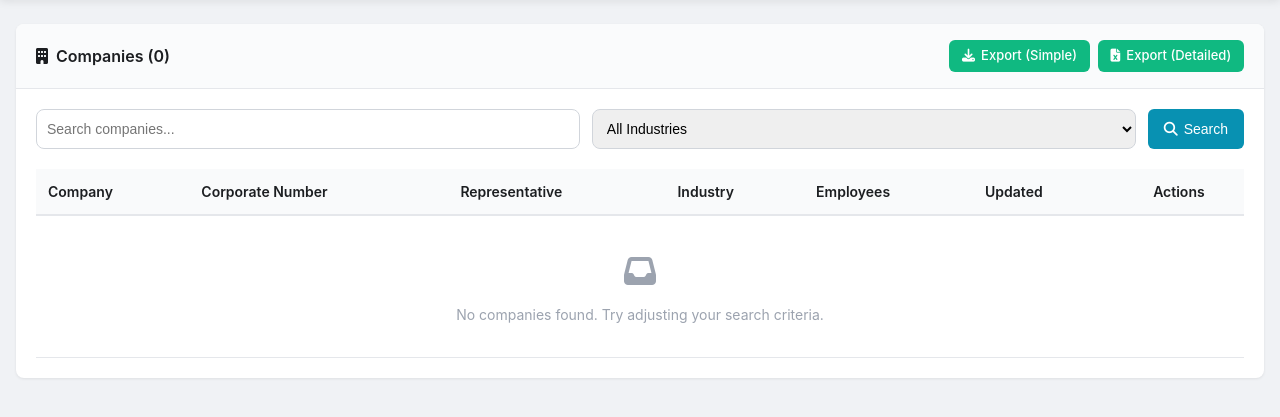
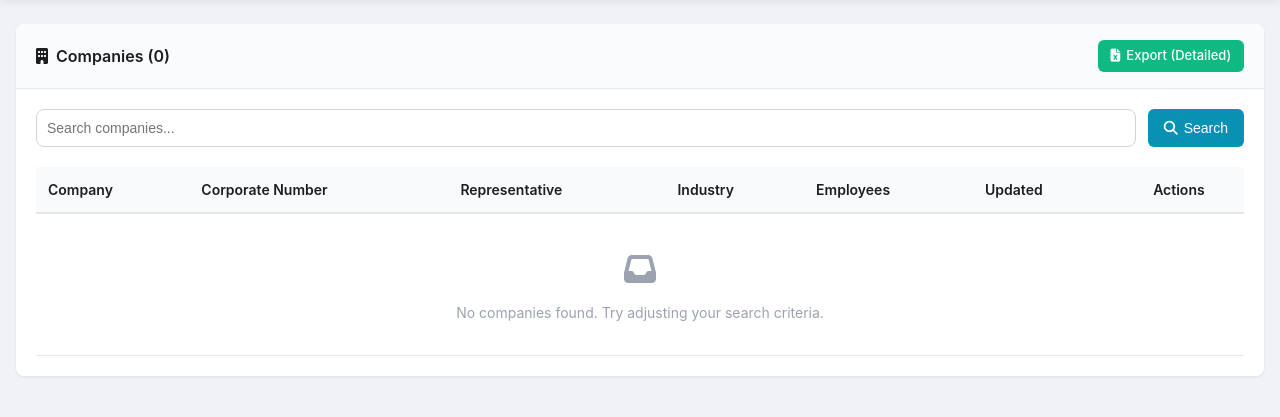
Before and after one commit to Nakatsuka12162/Nakatsuka12162-net-houjin-data-ai-refiner, a Django app: page /admin/companies/ in a window 1280 px wide. Shown: the part 96-513 px from the top of the page. Run offline with Django 4.2, Linux system fonts and the light colour scheme; the visitor is signed in with stand-in values (Sample User, id 1); data that the repository does not hold is empty.

Commit message:
ui change

```diff
--- a/research/templates/admin/company_list.html
+++ b/research/templates/admin/company_list.html
@@ -4,15 +4,6 @@
 <div class="card">
     <div class="card-header" style="display: flex; justify-content: space-between; align-items: center;">
         <h2><i class="fas fa-building"></i> Companies ({{ companies.paginator.count }})</h2>
-        <div style="display: flex; gap: 0.5rem;">
-            <a href="{% url 'export_companies' %}"
-               class="btn btn-success export-btn"
-               id="exportSimpleBtn"
-               style="font-size: 0.8125rem; padding: 0.4rem 0.8rem;"
-               onclick="handleExportClick(event, 'exportSimpleBtn', 'exportSimpleIcon', 'exportSimpleText')">
-                <i class="fas fa-download" id="exportSimpleIcon"></i>
-                <span id="exportSimpleText">Export (Simple)</span>
-            </a>
         <a href="{% url 'export_companies_detailed' %}"
            class="btn btn-success export-btn"
            id="exportDetailedBtn"
@@ -22,16 +13,9 @@
             <span id="exportDetailedText">Export (Detailed)</span>
         </a>
     </div>
-    </div>
     <div class="card-body">
         <form method="get" class="search-bar" data-no-loading>
             <input type="text" name="search" placeholder="Search companies..." value="{{ search }}">
-            <select name="industry">
-                <option value="">All Industries</option>
-                {% for ind in industries %}
-                    <option value="{{ ind }}" {% if ind == industry %}selected{% endif %}>{{ ind }}</option>
-                {% endfor %}
-            </select>
             <button type="submit" class="btn btn-primary"><i class="fas fa-search"></i> Search</button>
         </form>
 
```
Lines whose indentation alone changed are shown as unchanged.
